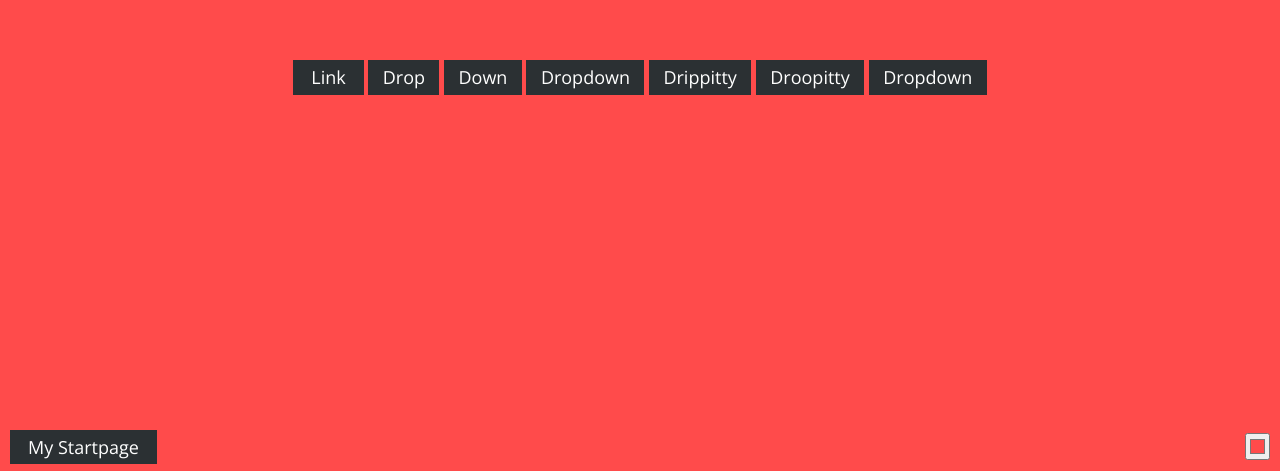
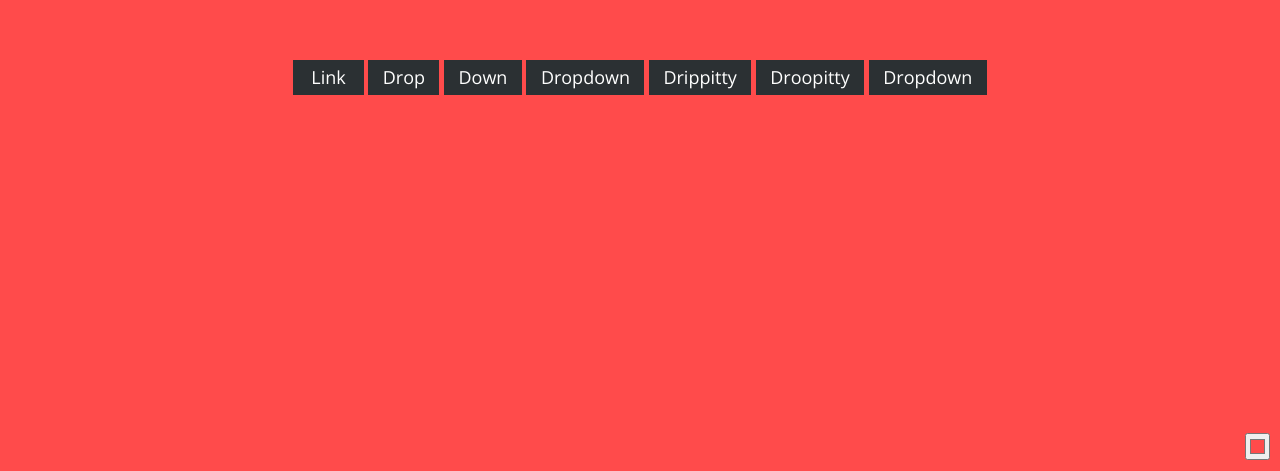
Before and after one commit to VincentCarlino/Web-Portfolio-V2, a plain HTML site: page startpage/template.html in a window 1280 px wide. Shown: the part 329-800 px from the top of the page. Drawn offline with nearby package versions, Linux system fonts and the light colour scheme.

Commit message:
What happend

```diff
--- a/startpage/style.css
+++ b/startpage/style.css
@@ -30,11 +30,7 @@ body, a {
 }
 
 
-.mytemp-div {
-    position:absolute;
-    bottom: 10px;
-    left: 10px;
-}
+
 
 .search {
    position: absolute;
@@ -100,5 +96,12 @@ ul {
     background: rgb(25, 40, 46);
     color: var(--base);
 }
+
+.mytemp-div {
+    position:absolute;
+    bottom: 10px;
+    left: 10px;
+}
+
 #li, a.drop {font-weight: 300;color: #fff;}
 .dropdown {position: relative;display: inline-block;}
--- a/startpage/template.html
+++ b/startpage/template.html
@@ -80,13 +80,6 @@
     }
 
     input.forEach(i => i.addEventListener('change', update));</script>
-    <div class="mytemp-div">
-    <div class="dropdown">
-        <a href="startpage.html">
-    <button1>My Startpage</button1>
-    </a>
-    </div>
-    </div>
 </div>
 </body>
 </html>
```
